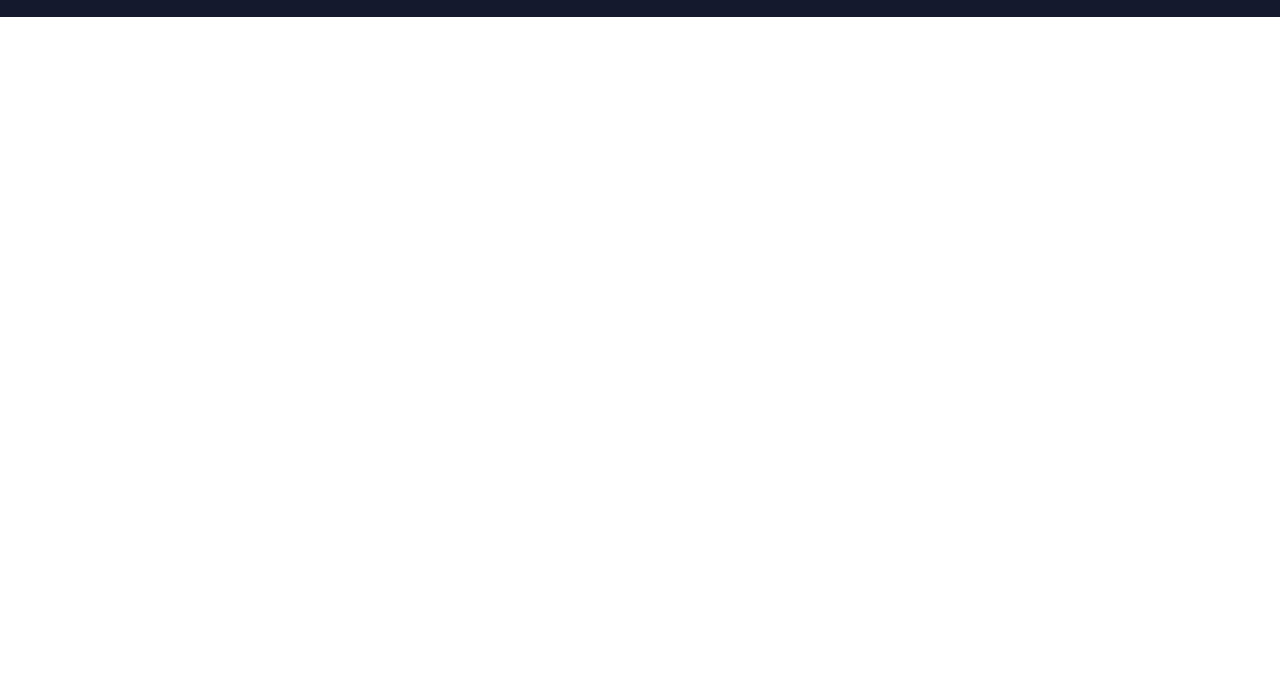
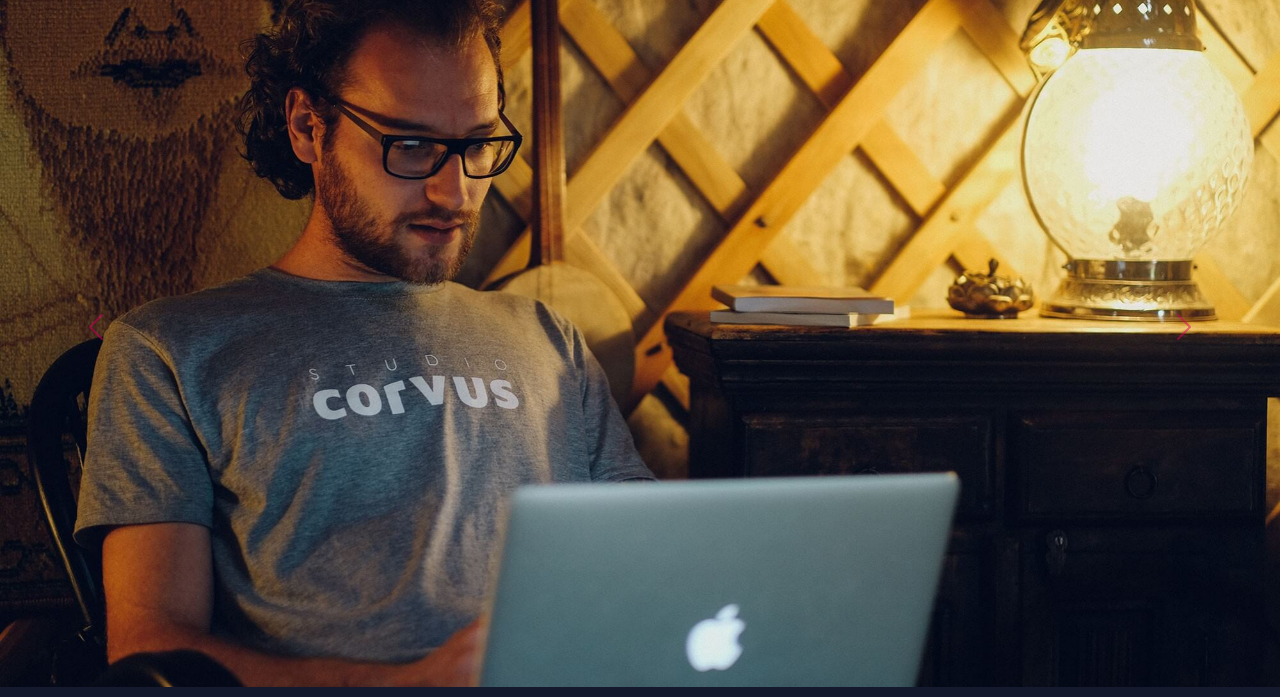
Before and after one commit to CamiContreras13/curso-bootstrap, a plain HTML site: page contact.html in a window 1280 px wide. Shown: the part 658-1355 px from the top of the page. Before the commit the page ends 800 px from the top, so only its background shows below. Drawn offline with nearby package versions, Linux system fonts and the light colour scheme.

Commit message:
12 commit

```diff
--- a/contact.html
+++ b/contact.html
@@ -81,7 +81,7 @@
       </div>
     </nav>
     <main class="pt-5 bg-color">
-        <div class="container">
+        <div class="container mb-5">
             <section class="row">
                 <article class="col-12 text-center">
                     <h1>¿Interested?</h1>
@@ -90,7 +90,7 @@
                         <a href="mailto:info@studiobaddog.com">info@studiobaddog.com</a>.
                     </p>
                 </article>
-                <article class="col-12 col-lg-6">
+                <article class="col-12 col-lg-6 order-lg-1">
                     Form
                 </article>
                 <article class="col-12 col-lg-6">
@@ -100,6 +100,59 @@
                 </article>
             </section>
         </div>
+      <div
+        id="carouselExampleCaptions"
+        class="carousel slide"
+        data-bs-ride="false"
+      >
+        <div class="carousel-inner">
+          <div class="carousel-caption bg-second-alpha-color">
+            <article>
+              <aside>
+                <p class="fs-4"><b>Jonathan MirCha</b>,</p>
+                <p class="fs-5 d-none d-sm-block">Desarrollador Web.</p>
+              </aside>
+              <aside class="d-none d-md-block">
+                <p>Comencé a crear sitios y aplicaciones web en <b>2004</b>.</p>
+                <p>
+                  Valoro mucho el concepto de <em>"<b>menos es más</b>"</em>.
+                </p>
+                <p>Trabajo de forma remota e independiente.</p>
+              </aside>
+            </article>
+          </div>
+          <div class="carousel-item active">
+            <img src="img/about-1.jpg" class="d-block w-100" alt="Acerca 1" />
+          </div>
+          <div class="carousel-item">
+            <img src="img/about-2.jpg" class="d-block w-100" alt="Acerca 2" />
+          </div>
+          <div class="carousel-item">
+            <img src="img/about-3.jpg" class="d-block w-100" alt="Acerca 3" />
+          </div>
+          <div class="carousel-item">
+            <img src="img/about-4.jpg" class="d-block w-100" alt="Acerca 4" />
+          </div>
+        </div>
+        <button
+          class="carousel-control-prev"
+          type="button"
+          data-bs-target="#carouselExampleCaptions"
+          data-bs-slide="prev"
+        >
+          <span class="carousel-control-prev-icon" aria-hidden="true"></span>
+          <span class="visually-hidden">Previous</span>
+        </button>
+        <button
+          class="carousel-control-next"
+          type="button"
+          data-bs-target="#carouselExampleCaptions"
+          data-bs-slide="next"
+        >
+          <span class="carousel-control-next-icon" aria-hidden="true"></span>
+          <span class="visually-hidden">Next</span>
+        </button>
+      </div>
     </main>
     <footer class="bg-dark p-3 text-white">
       <div class="container text-center">
```
